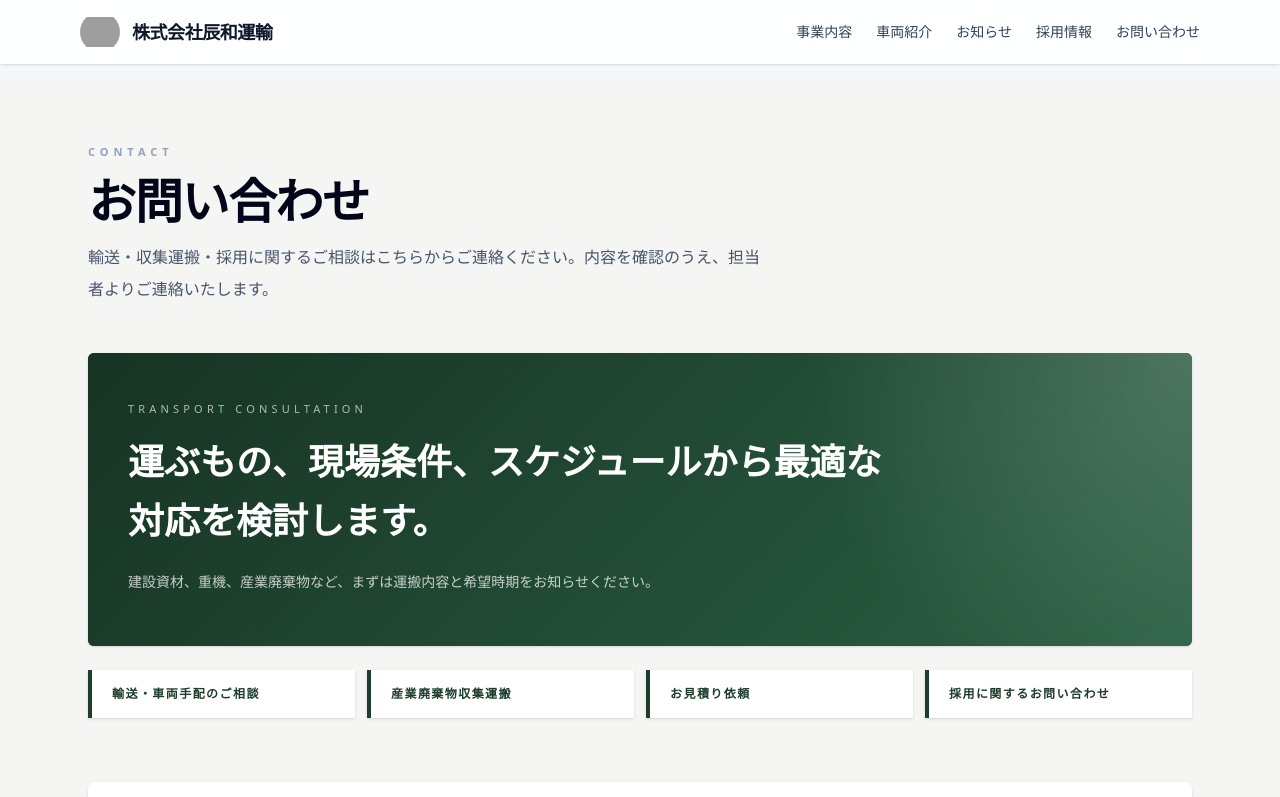
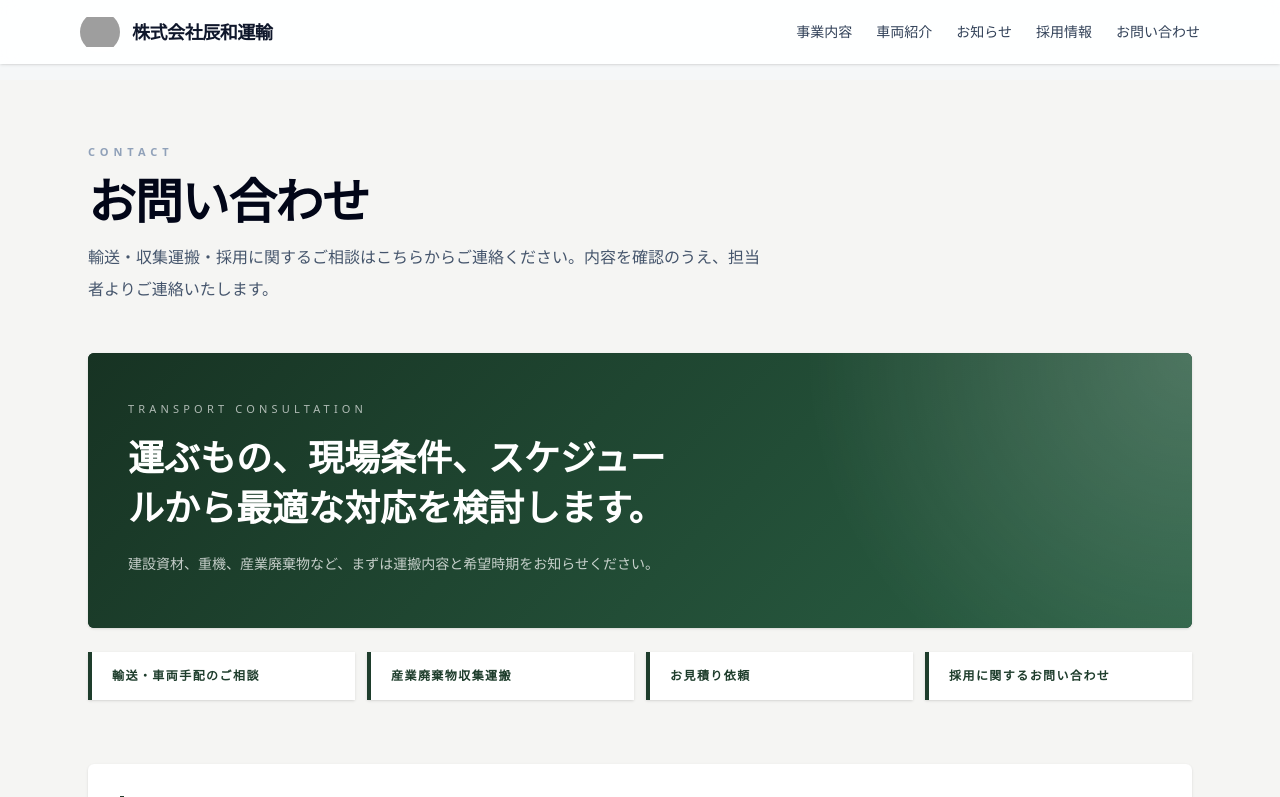
Before and after one commit to ANOSkdy/sinwaunyu, a Next.js app: page /contact in a window 1280 px wide. Shown: the top 797 px of the page. Built offline with nearby package versions, Linux system fonts and the light colour scheme; grey boxes are pictures that could not be loaded.

Commit message:
fix: improve contact hero heading wrap

```diff
--- a/src/app/contact/page.tsx
+++ b/src/app/contact/page.tsx
@@ -86,14 +86,14 @@ export default function ContactPage() {
         <section className="mt-12 overflow-hidden rounded-md bg-[#173323] shadow-sm">
           <div className="relative min-h-64 px-6 py-10 text-white md:px-10 md:py-12">
             <div className="absolute inset-0 bg-[radial-gradient(circle_at_top_right,rgba(255,255,255,0.18),transparent_34%),linear-gradient(135deg,#173323_0%,#2a6044_100%)]" />
-            <div className="relative max-w-3xl">
+            <div className="relative max-w-5xl">
               <p className="font-mono text-[11px] uppercase tracking-[0.38em] text-white/65">
                 Transport Consultation
               </p>
-              <h2 className="mt-4 text-2xl font-bold leading-relaxed md:text-4xl">
+              <h2 className="mt-4 max-w-5xl text-3xl font-bold leading-snug [text-wrap:balance] md:text-4xl">
                 運ぶもの、現場条件、スケジュールから最適な対応を検討します。
               </h2>
-              <p className="mt-4 max-w-2xl text-sm leading-8 text-white/75">
+              <p className="mt-4 max-w-3xl text-sm leading-8 text-white/75">
                 建設資材、重機、産業廃棄物など、まずは運搬内容と希望時期をお知らせください。
               </p>
             </div>
```
